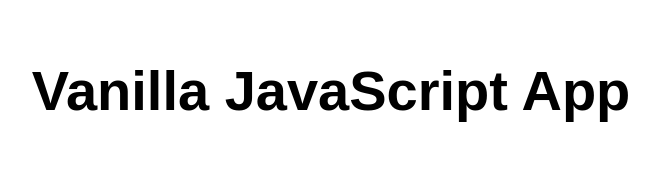
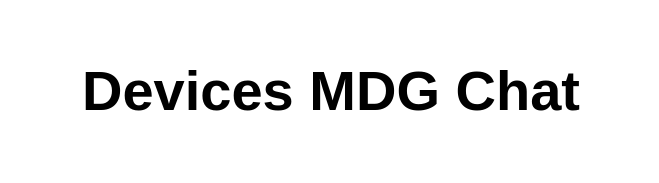
Before and after one commit to mavelay/my-first-static-web-app, a website: page src/index.html in a window 1280 px wide. Shown: the whole page, without its empty margins (309-968 px from the left). Drawn offline with Linux system fonts and the light colour scheme.

Commit message:
Update index.html

```diff
--- a/src/index.html
+++ b/src/index.html
@@ -5,12 +5,12 @@
   <meta charset="UTF-8">
   <meta name="viewport" content="width=device-width, initial-scale=1.0">
   <link rel="stylesheet" href="styles.css">
-  <title>Vanilla JavaScript App</title>
+  <title>Devices MDG Chat</title>
 </head>
 
 <body>
   <main>
-    <h1>Vanilla JavaScript App</h1>
+    <h1>Devices MDG Chat</h1>
   </main>
 </body>
 
```
